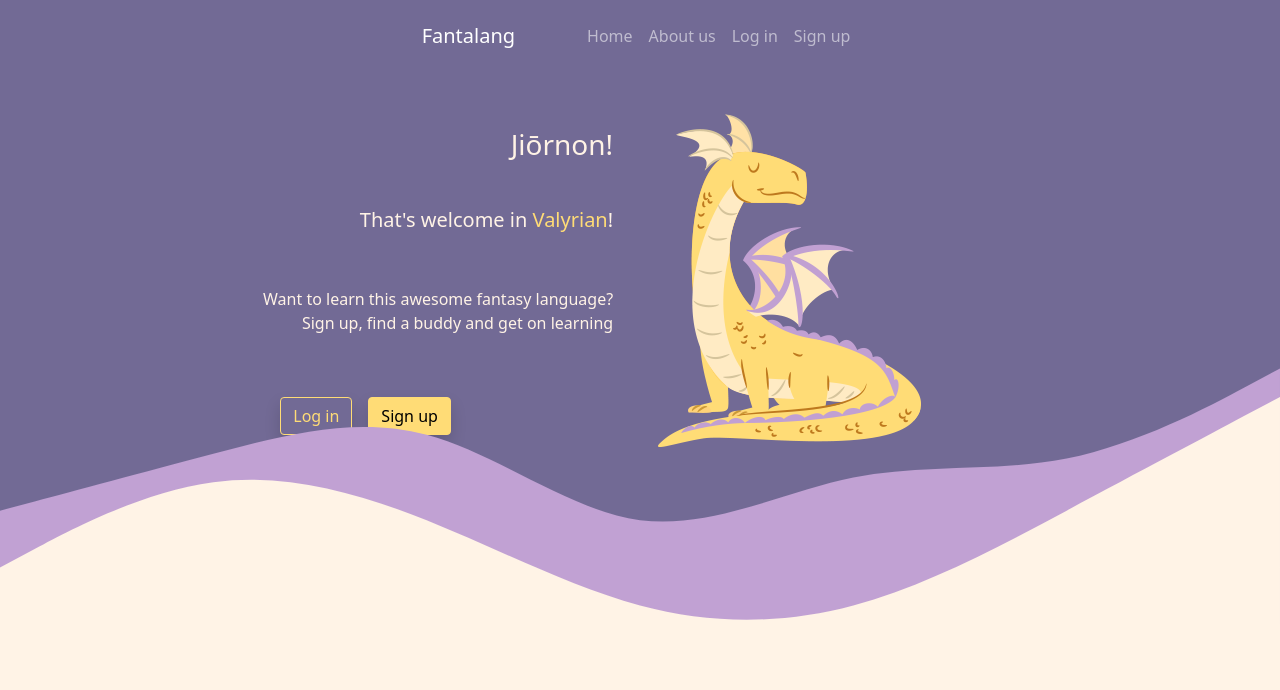
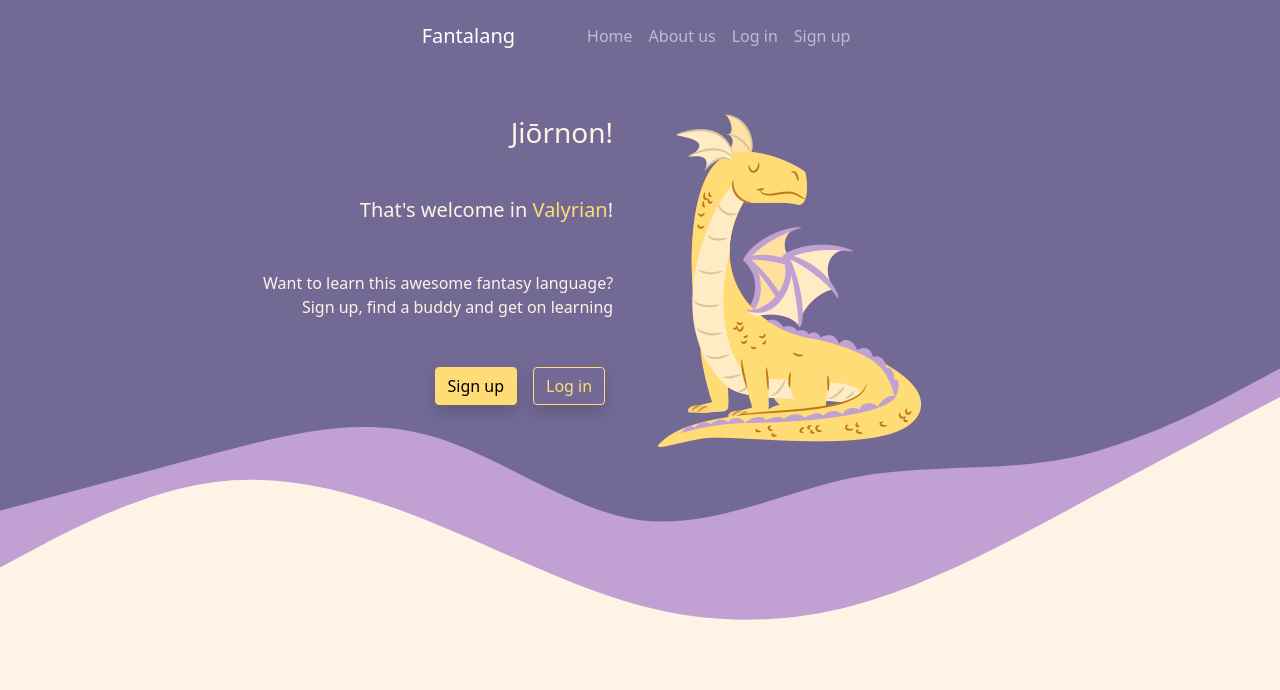
Before and after one commit to adrienclesse/mvc-pdo, a PHP site: template view/homepage.php in a window 1280 px wide. Shown: the top 690 px of the page. Run offline with PHP 8.4, Linux system fonts and the light colour scheme; the template is opened without the code that fills it, so the values that code supplies are empty; the visitor is signed in with stand-in values (Sample User, id 1).

Commit message:
add last styling buttons homepage

```diff
--- a/view/homepage.php
+++ b/view/homepage.php
@@ -4,15 +4,18 @@ Anything complex should be calculated in the model -->
     <section id="homesection" class="d-flex justify-content-center ms-5 me-0 pe-0">
         <div class="container m-3 p-4 align-content-center text-light-text d-flex justify-content-center">
             <div class="row justify-content-center text-end pe-0 me-0">
-                <h3 class="my-3">Jiōrnon!</h3>
-                <h5>That's welcome in <span class="text-gold">Valyrian</span>!</h5>
-                <p class="my-3"> Want to learn this awesome fantasy language?<br>
+                <h3 class="my-1">Jiōrnon!</h3>
+                <h5 class="my-0">That's welcome in <span class="text-gold">Valyrian</span>!</h5>
+                <p class="my-1"> Want to learn this awesome fantasy language?<br>
                     Sign up, find a buddy and get on learning
                 </p>
-                <div class="container d-flex flex-row-reverse justify-content-center align-items-center">
-                    <button class="btn btn-gold mx-2 shadow" onclick="window.location.href='index.php?page=register';">Sign up</button>
-                    <button class="btn btn-outline-gold mx-2 shadow" onclick="window.location.href='index.php?page=login';">Log in</button>
+                <div class="container">
+                    <div class="container d-flex justify-content-end align-items-start px-0">
+                        <button class="btn btn-gold mx-2 shadow" onclick="window.location.href='index.php?page=register';">Sign up</button>
+                        <button class="btn btn-outline-gold mx-2 shadow" onclick="window.location.href='index.php?page=login';">Log in</button>
+                    </div>
                 </div>
+
             </div>
             <div class="container mx-0">
                 <img src="view/includes/img/dragon.png" alt="dragon" width="300px" height="338px">
```
